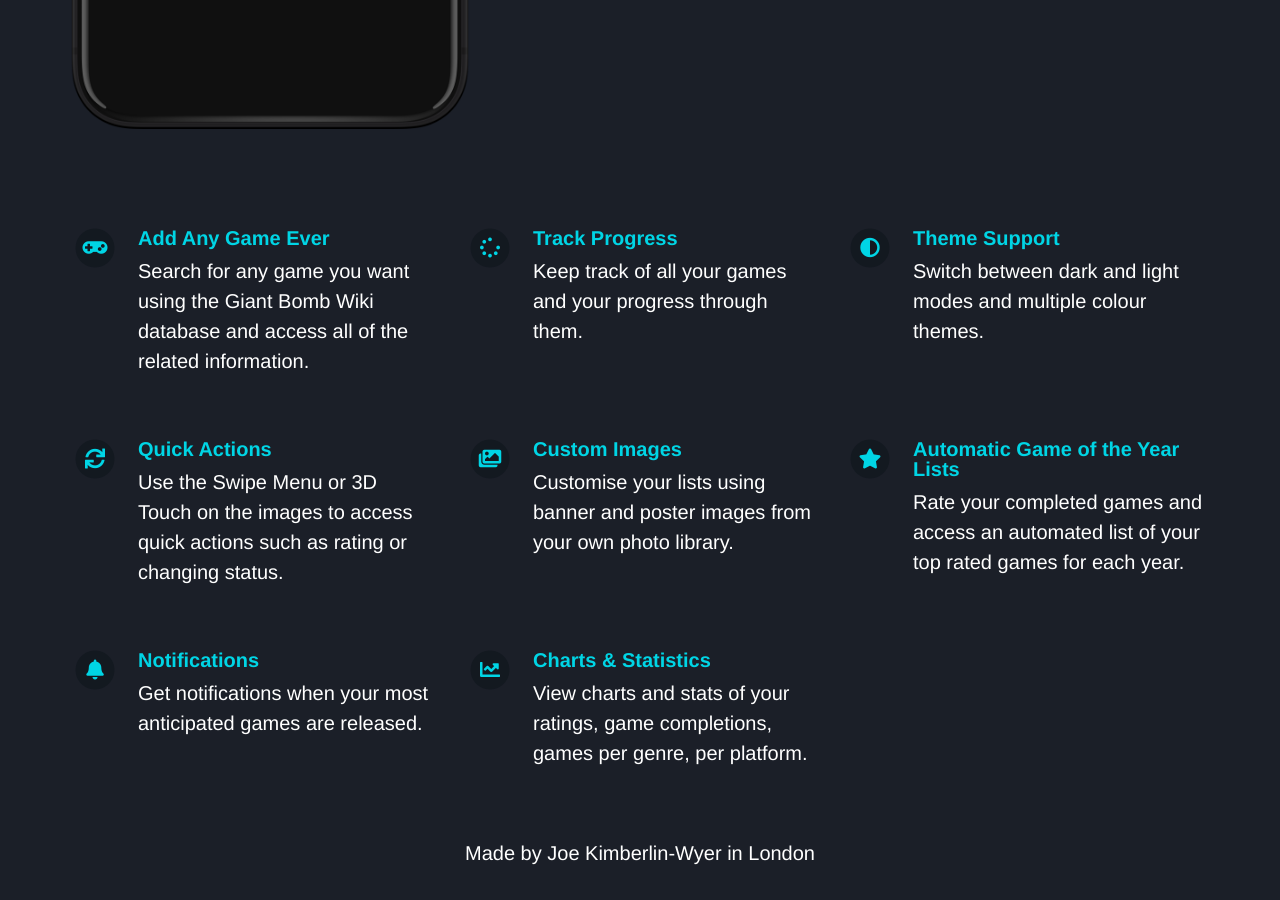
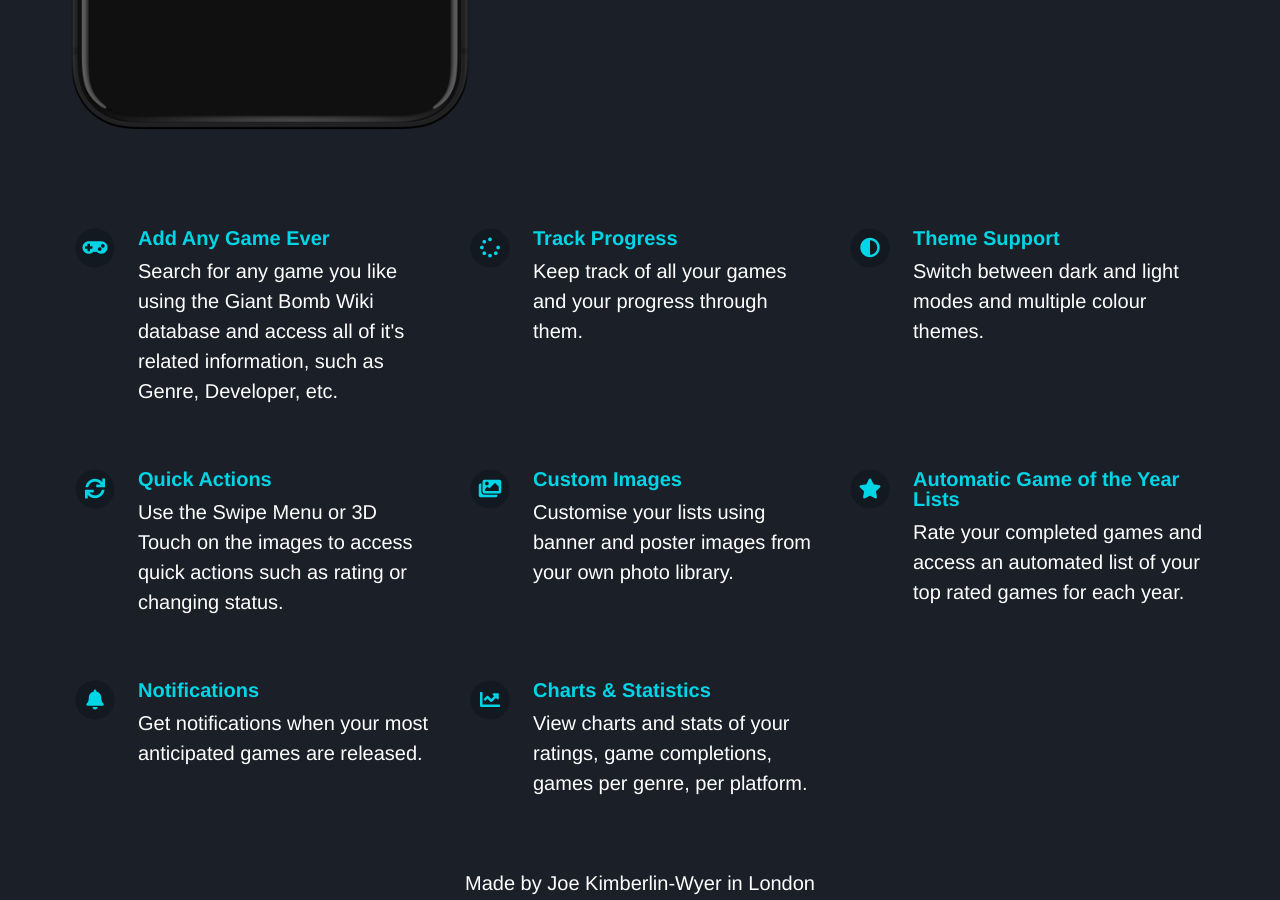
Before and after one commit to emilbaehr/automatic-app-landing-page, a Jekyll site: the page built from index.html, in a window 1280 px wide and 900 px high, scrolled down 856 px. Built offline with Jekyll 4.4.1, drawn with Linux system fonts in a browser that asks for light colours; nearby versions of some CDN libraries.

Commit message:
Updated description

```diff
--- a/_config.yml
+++ b/_config.yml
@@ -32,7 +32,7 @@ youtube_username                          :
 features                                  :
 
   - title                                 : Add Any Game Ever
-    description                           : Search for any game you want using the Giant Bomb Wiki database and access all of the related information.
+    description                           : Search for any game you like using the Giant Bomb Wiki database and access all of it's related information, such as Genre, Developer, etc.
     fontawesome_icon_name                 : gamepad
 
   - title                                 : Track Progress
```
